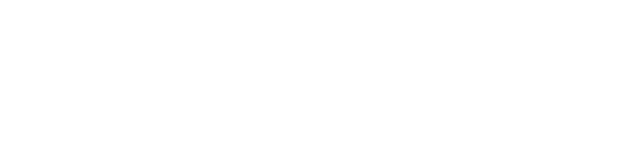
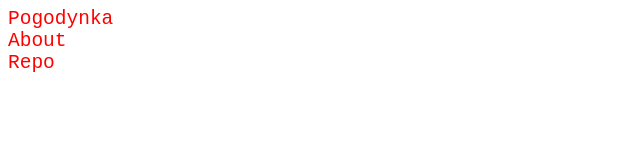
Before and after one commit to lc-grzybek/pogodynka, a plain HTML site: page index.html in a window 1280 px wide. Shown: the whole page, without its empty margins (0-640 px from the left). Drawn offline with Linux system fonts and the light colour scheme.

Commit message:
Auto stash before merge of "master" and "origin/master"

```diff
--- a/index.html
+++ b/index.html
@@ -9,14 +9,16 @@ and open the template in the editor.
         <title>Pogodynka</title>
         <meta charset="UTF-8">
         <meta name="viewport" content="width=device-width, initial-scale=1.0">
+        <link rel="stylesheet" type="text/css" href="main.css"
     </head>
     <body>
         <div id="menu-container" >
             <div id="menu">
-                <div class="menu-item"> </div>
-                <div class="menu-item"> </div>
-                <div class="menu-item"> </div>
+                <div class="menu-item"> Pogodynka </div>
+                <div class="menu-item"> About </div>
+                <div class="menu-item"> Repo </div>
             </div>
         </div>
+        <div></div>
     </body>
 </html>
--- a/main.css
+++ b/main.css
@@ -9,5 +9,7 @@ and open the template in the editor.
 */
 .menu-item {
     color: red;
-    font-family: monospace
+    font-family: monospace;
+    font-size:1.5em;
+
 }
```
